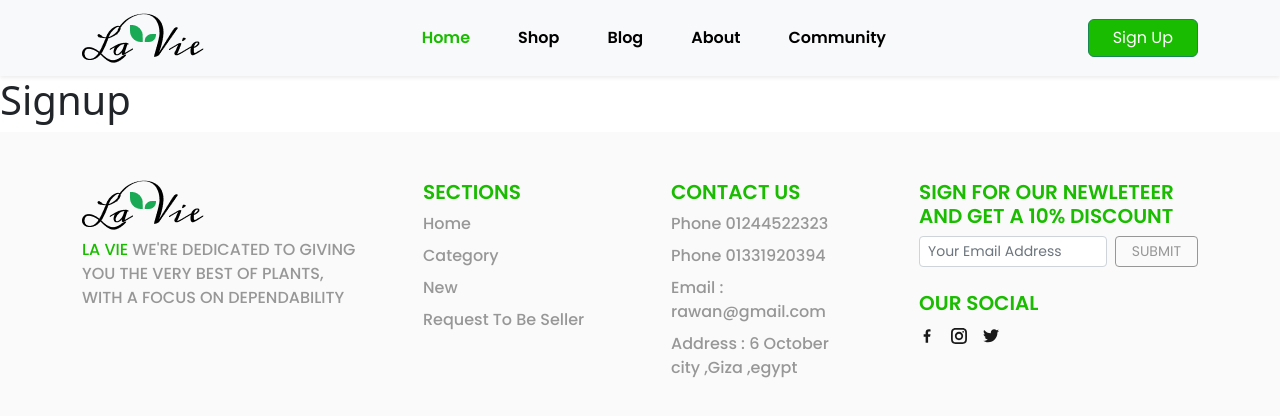
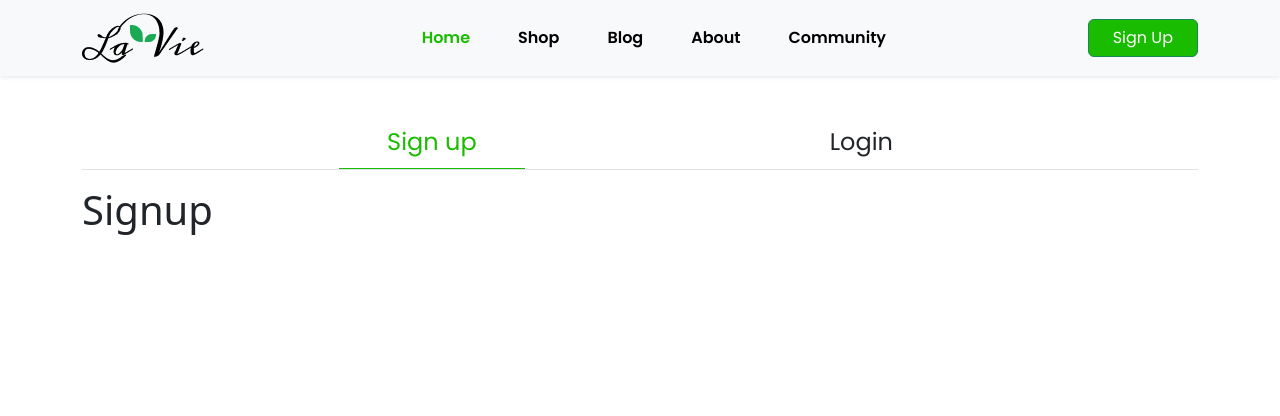
Before and after one commit to Obaadz/LaVie, a Next.js app: page /signup in a window 1280 px wide. Shown: the top 416 px of the page. Built offline with nearby package versions, Linux system fonts and the light colour scheme.

Commit message:
Add auth layout

```diff
--- a/components/header/index.tsx
+++ b/components/header/index.tsx
@@ -5,11 +5,11 @@ import logo from "../../images/logo.png";
 import { StyledHeader, StyledNav, StyledBtn } from "./styles";
 
 const Header: FC = () => {
-  const [headerHeight, setHeaderHeight] = useState(0);
+  const [headerHeight, setHeaderHeight] = useState(76);
   const headerRef: MutableRefObject<HTMLElement | undefined> = useRef();
 
   function getHeaderHeightOrZero() {
-    return headerRef?.current?.clientHeight || 0;
+    return headerRef?.current?.clientHeight || 76;
   }
 
   useEffect(() => {
@@ -18,7 +18,8 @@ const Header: FC = () => {
     const resizeObserver = new ResizeObserver((entries) => {
       const currentHeaderHeight = getHeaderHeightOrZero();
 
-      setHeaderHeight(currentHeaderHeight);
+      if (headerHeight !== currentHeaderHeight)
+        setHeaderHeight(currentHeaderHeight);
     });
 
     resizeObserver.observe(headerRef.current);
@@ -26,7 +27,7 @@ const Header: FC = () => {
     return function cleanup() {
       resizeObserver.disconnect();
     };
-  }, [headerRef]);
+  }, []);
 
   return (
     <>
@@ -79,14 +80,16 @@ const Header: FC = () => {
                   </Link>
                 </li>
               </ul>
-              <StyledBtn className="btn btn-success px-5 px-lg-4 ms-4 ms-lg-0">
-                Sign Up
-              </StyledBtn>
+              <Link href="/signup">
+                <StyledBtn className="btn btn-success px-5 px-lg-4 ms-4 ms-lg-0">
+                  Sign Up
+                </StyledBtn>
+              </Link>
             </div>
           </div>
         </StyledNav>
       </StyledHeader>
-      <div style={{ height: headerHeight }}></div>
+      <div style={{ height: headerHeight < 76 ? 76 : headerHeight }}></div>
     </>
   );
 };
--- /dev/null
+++ b/layouts/AuthLayout.tsx
@@ -0,0 +1,51 @@
+import Link from "next/link";
+import { useRouter } from "next/router";
+import { ReactNode, Suspense } from "react";
+import Header from "../components/header";
+import usePageLoading from "../hooks/usePageLoading";
+import { StyledNav } from "./styles";
+type props = {
+  children: ReactNode;
+};
+
+const AuthLayout = ({ children }: props) => {
+  const router = useRouter();
+  const isPageLoaidng = usePageLoading(500);
+
+  return (
+    <>
+      <Header />
+      <StyledNav>
+        <div className="container mt-5">
+          <ul className="d-flex list-unstyled w-100 justify-content-evenly fs-4 border-bottom">
+            <li>
+              <Link
+                className={`px-5 pb-2 nav-link ${
+                  router.pathname === "/signup" ? "border-bottom active" : ""
+                }`}
+                href="/signup"
+              >
+                Sign up
+              </Link>
+            </li>
+            <li>
+              <Link
+                className={`px-5 pb-2 nav-link ${
+                  router.pathname === "/login" ? "border-bottom active" : ""
+                }`}
+                href="/login"
+              >
+                Login
+              </Link>
+            </li>
+          </ul>
+        </div>
+      </StyledNav>
+      <main>
+        {isPageLoaidng ? <div className="container">Loading...</div> : children}
+      </main>
+    </>
+  );
+};
+
+export default AuthLayout;
--- /dev/null
+++ b/layouts/styles.js
@@ -0,0 +1,13 @@
+import styled from "styled-components";
+
+export const StyledNav = styled.nav`
+  font-family: "Poppins", sans-serif;
+  a {
+    --bs-border-color: rgb(var(--primary-color));
+
+    &.active {
+      --bs-nav-link-color: rgb(var(--primary-color));
+      --bs-nav-link-hover-color: rgb(var(--primary-color));
+    }
+  }
+`;
--- a/pages/signup.tsx
+++ b/pages/signup.tsx
@@ -1,14 +1,16 @@
 import Head from "next/head";
-import MainLayout from "../layouts/MainLayout";
+import AuthLayout from "../layouts/AuthLayout";
 
 const Signup = () => {
   return (
-    <MainLayout>
+    <AuthLayout>
       <Head>
         <title>Signup - La Vie</title>
       </Head>
-      <h1>Signup</h1>
-    </MainLayout>
+      <div className="container">
+        <h1>Signup</h1>
+      </div>
+    </AuthLayout>
   );
 };
 
```
Also changed, not shown: pages/login.tsx (+7 -8 lines).
